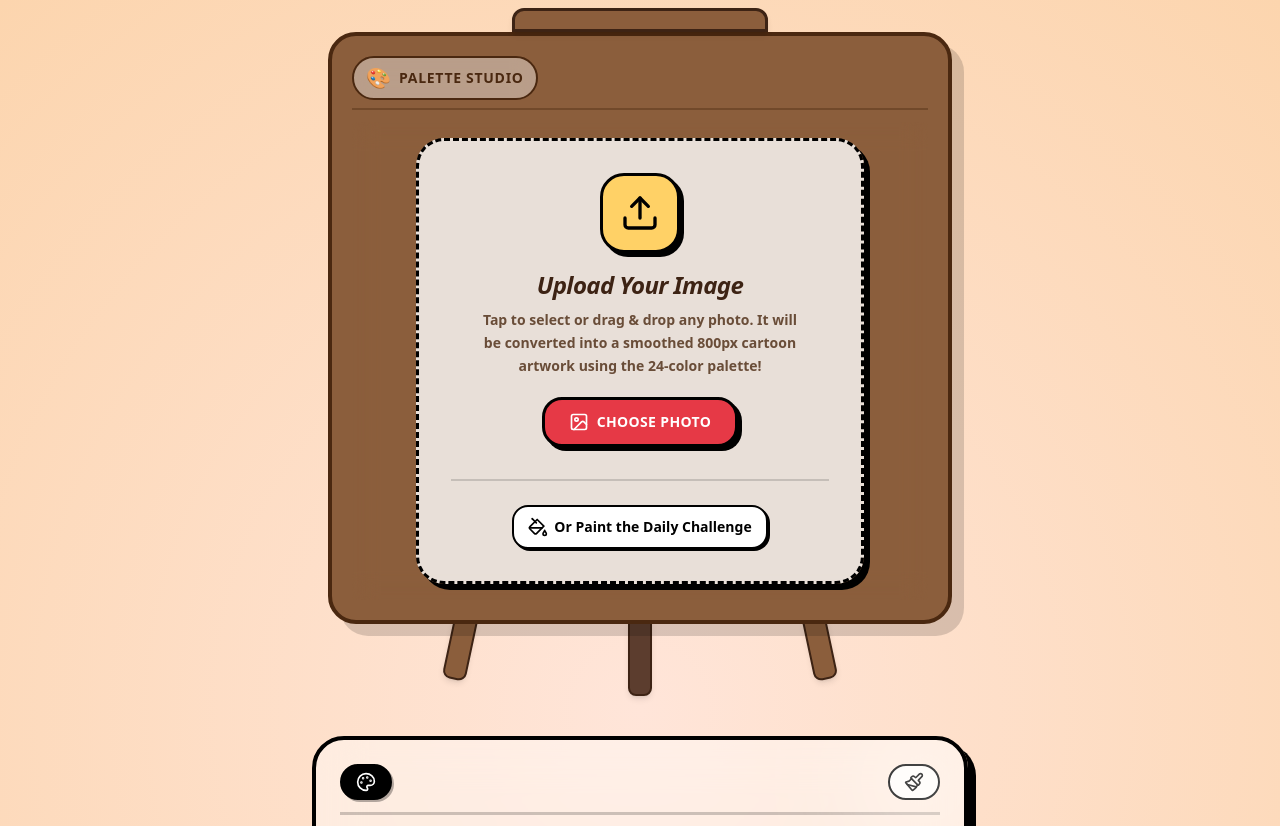
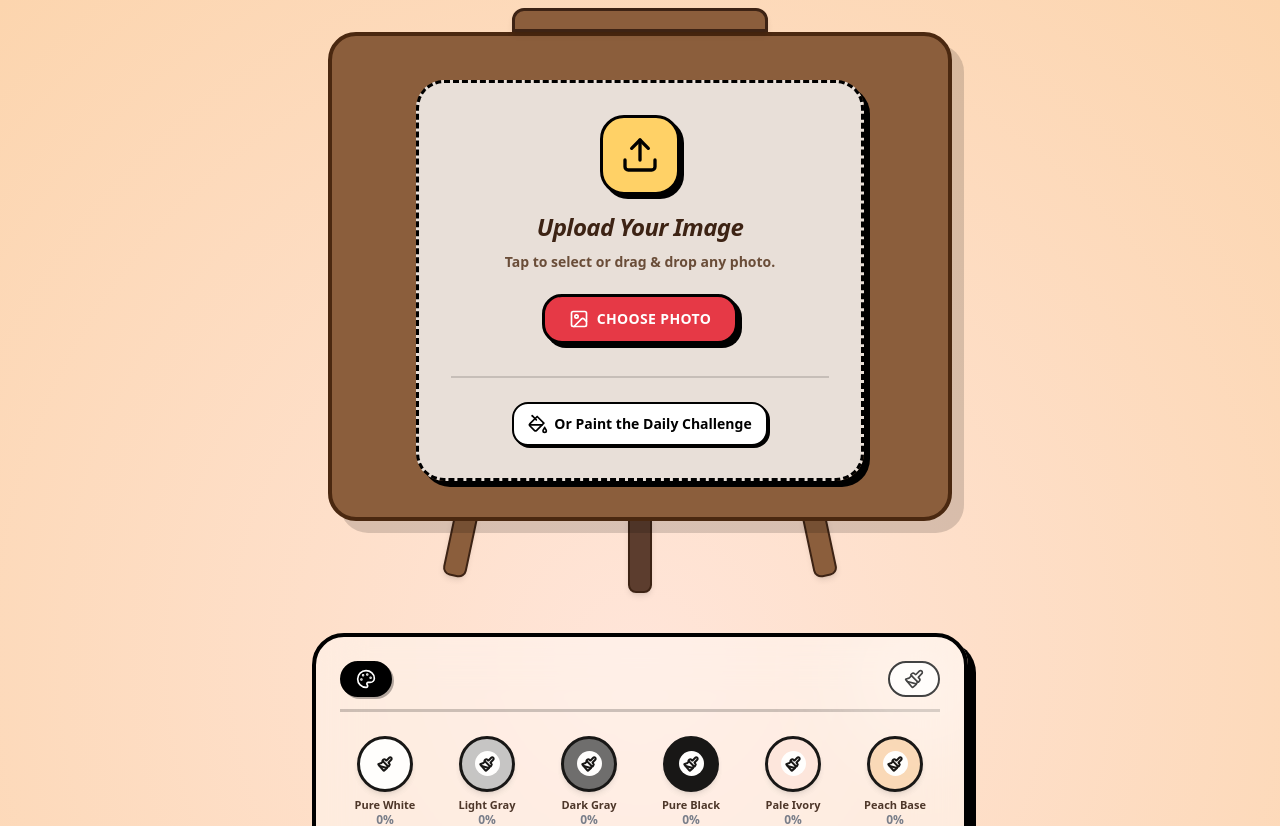
Before and after one commit to iamogbz/paint, a React (Vite) app: page / in a window 1280 px wide. Shown: the top 826 px of the page. Built offline with nearby package versions, Linux system fonts and the light colour scheme.

Commit message:
wip: clean up text and artwork frame

```diff
--- a/src/components/ArtworkGalleryModal.tsx
+++ b/src/components/ArtworkGalleryModal.tsx
@@ -64,6 +64,15 @@ export const ArtworkGalleryModal: React.FC<ArtworkGalleryModalProps> = ({
 
         {/* Gallery Grid */}
         <div className="flex-1 overflow-y-auto py-4 space-y-3 pr-1 scrollbar-thin">
+          {artworks.length === 0 && (
+            <div className="text-center text-[#4A2810] font-bold text-sm">
+              <i>
+                An empty canvas is an invitation
+                <br />
+                to start your journey with a painting
+              </i>
+            </div>
+          )}
           {artworks.map((art) => {
             const isActive = art.id === activeArtworkId;
             const dateStr = new Date(art.createdAt).toLocaleDateString(
--- a/src/components/EaselBoard.tsx
+++ b/src/components/EaselBoard.tsx
@@ -49,7 +49,7 @@ export const EaselBoard: React.FC<EaselBoardProps> = ({
       };
       reader.readAsDataURL(file);
     }
-  }
+  };
 
   const handleFileChange = (e: React.ChangeEvent<HTMLInputElement>) => {
     const file = e.target.files?.[0];
@@ -80,7 +80,7 @@ export const EaselBoard: React.FC<EaselBoardProps> = ({
       {/* Main Easel Canvas Frame */}
       <div className="w-full bg-[#8B5E3C] border-[4px] border-[#4A2810] rounded-[28px] p-3 sm:p-5 shadow-[12px_12px_0px_0px_rgba(0,0,0,0.15)] relative z-10 overflow-visible">
         {/* Top of Easel Header Bar */}
-        <div className="flex items-center justify-between w-full mb-3 pb-2 border-b-2 border-[#4A2810]/40 gap-2">
+        <div className="flex items-center justify-between w-full mb-2 gap-2">
           {/* Left: View Other Artworks button if user has at least one artwork uploaded */}
           {hasArtworks ? (
             <button
@@ -94,14 +94,7 @@ export const EaselBoard: React.FC<EaselBoardProps> = ({
             >
               <FolderOpen className="w-4 h-4 text-[#000000]" />
             </button>
-          ) : (
-            <div className="flex items-center gap-2 bg-white/40 backdrop-blur-md px-3 py-1.5 rounded-full border-2 border-[#4A2810]">
-              <span className="text-xl">🎨</span>
-              <span className="text-xs sm:text-sm font-black text-[#4A2810] tracking-wider uppercase">
-                Palette Studio
-              </span>
-            </div>
-          )}
+          ) : null}
 
           {/* Right Action Controls */}
           <div className="flex items-center gap-2">
@@ -146,7 +139,7 @@ export const EaselBoard: React.FC<EaselBoardProps> = ({
         </div>
 
         {/* EASEL BOARD CANVAS DISPLAY AREA */}
-        <div className="backdrop-blur-md min-h-[360px] sm:min-h-[440px] flex flex-col items-center justify-center relative">
+        <div className="flex flex-col items-center justify-center relative">
           {/* STATE 1: Processing Loader */}
           {isProcessing && (
             <div className="flex flex-col items-center justify-center py-12 px-4 text-center animate-pulse">
@@ -189,9 +182,7 @@ export const EaselBoard: React.FC<EaselBoardProps> = ({
                 Upload Your Image
               </h3>
               <p className="text-xs sm:text-sm font-bold text-[#4A2810]/80 mb-5 max-w-xs leading-relaxed">
-                Tap to select or drag & drop any photo. It will be converted
-                into a smoothed 800px cartoon artwork using the 24-color
-                palette!
+                Tap to select or drag & drop any photo.
               </p>
 
               <button className="bg-[#E63946] hover:bg-[#c92a37] text-white font-black px-6 py-3 rounded-[20px] border-[3px] border-[#000000] shadow-[4px_4px_0px_0px_#000000] text-xs sm:text-sm flex items-center gap-2 active:scale-95 transition-all uppercase tracking-wide">
--- a/src/components/ImageComparisonSlider.tsx
+++ b/src/components/ImageComparisonSlider.tsx
@@ -146,7 +146,7 @@ export const ImageComparisonSlider: React.FC<ImageComparisonSliderProps> = ({
         ref={containerRef}
         onMouseDown={handleMouseDown}
         onTouchStart={handleTouchStart}
-        className="relative w-full max-w-[800px] aspect-auto max-h-[70vh] rounded-[2px] overflow-hidden cursor-ew-resize select-none border-[4px] border-[#000000] shadow-[8px_8px_0px_0px_#000000] bg-[#000]"
+        className="relative w-full aspect-auto rounded-[12px] overflow-hidden cursor-ew-resize select-none border-[4px] border-[#000000] shadow-[4px_4px_0px_0px_#00000044] bg-[#000]"
         style={{ aspectRatio: `${width} / ${height}` }}
       >
         {/* Underlayer: Original Image */}
```
